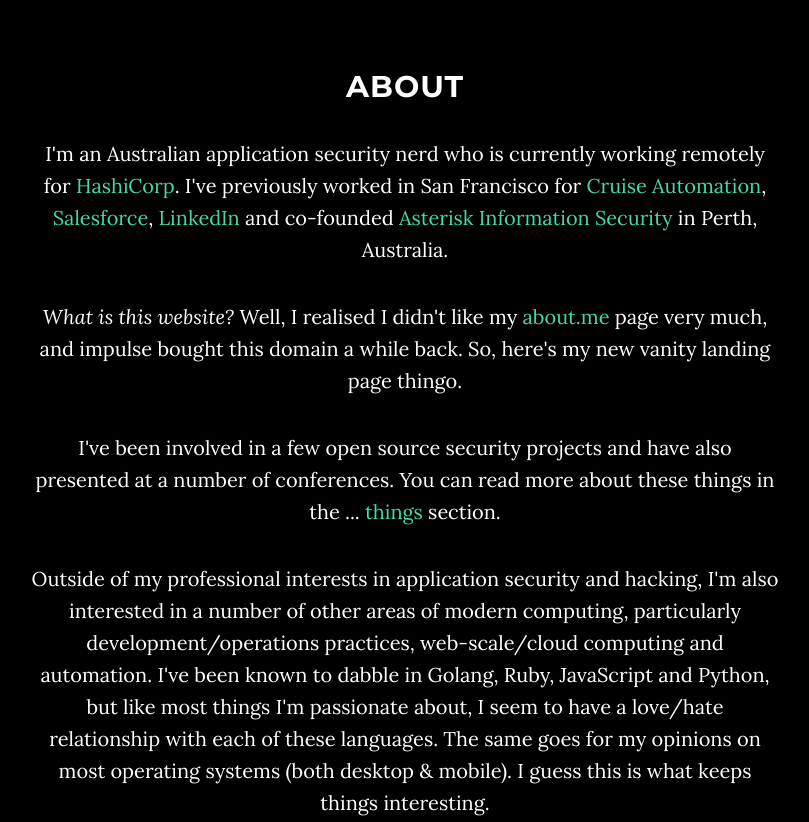
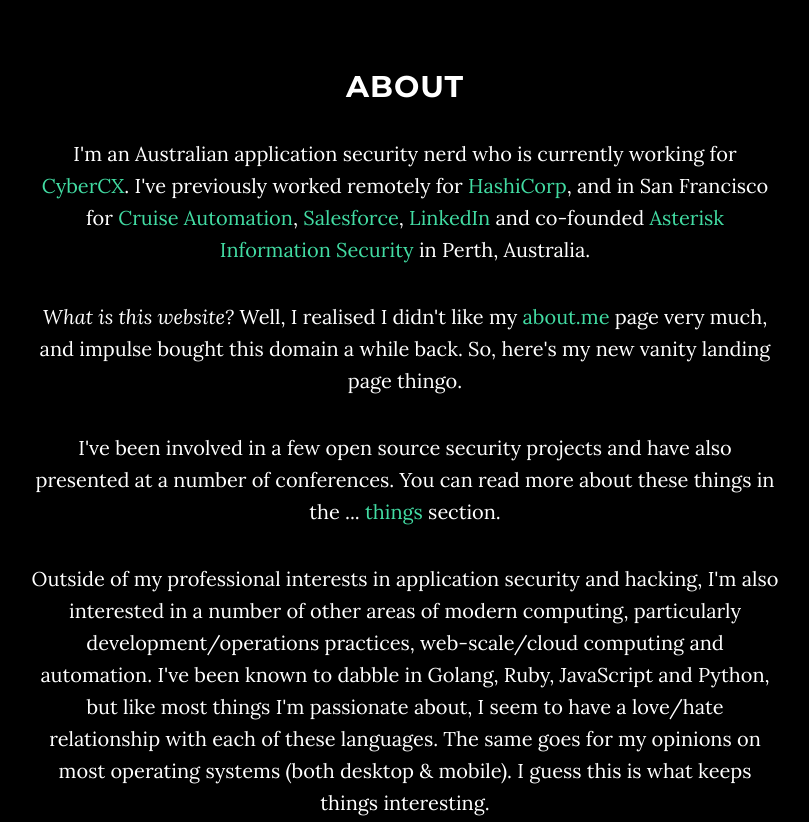
Before and after one commit to xntrik/xntrikwtf, a plain HTML site: page index.html in a window 1280 px wide. Shown: the part 980-1802 px from the top of the page, without its empty margins (235-1044 px from the left). Drawn offline with nearby package versions, Linux system fonts and the light colour scheme; a script that the page names is missing.

Commit message:
udpated job

```diff
--- a/index.html
+++ b/index.html
@@ -90,7 +90,7 @@
         <div class="row">
             <div class="col-lg-8 col-lg-offset-2">
                 <h2>About</h2>
-                <p>I'm an Australian application security nerd who is currently working remotely for <a href="https://hashicorp.com/">HashiCorp</a>. I've previously worked in San Francisco for <a href="https://getcruise.com/">Cruise Automation</a>, <a href="https://www.salesforce.com">Salesforce</a>, <a href="https://www.linkedin.com">LinkedIn</a> and co-founded <a href="https://www.asteriskinfosec.com.au">Asterisk Information Security</a> in Perth, Australia.</p>
+                <p>I'm an Australian application security nerd who is currently working for <a href="https://www.cybercx.com.au/">CyberCX</a>. I've previously worked remotely for <a href="https://hashicorp.com">HashiCorp</a>, and in San Francisco for <a href="https://getcruise.com/">Cruise Automation</a>, <a href="https://www.salesforce.com">Salesforce</a>, <a href="https://www.linkedin.com">LinkedIn</a> and co-founded <a href="https://www.asteriskinfosec.com.au">Asterisk Information Security</a> in Perth, Australia.</p>
                 <p><em>What is this website?</em> Well, I realised I didn't like my <a href="https://about.me/xntrik">about.me</a> page very much, and impulse bought this domain a while back. So, here's my new vanity landing page thingo.</p>
                 <p>I've been involved in a few open source security projects and have also presented at a number of conferences. You can read more about these things in the ... <a class="page-scroll" href="#things">things</a> section.</p>
                 <p>Outside of my professional interests in application security and hacking, I'm also interested in a number of other areas of modern computing, particularly development/operations practices, web-scale/cloud computing and automation. I've been known to dabble in Golang, Ruby, JavaScript and Python, but like most things I'm passionate about, I seem to have a love/hate relationship with each of these languages. The same goes for my opinions on most operating systems (both desktop &amp; mobile). I guess this is what keeps things interesting.</p>
@@ -98,7 +98,6 @@
                 <p>Before I was into computers though I spent a large portion of my life focused on music, particularly on the drums. This time was spent playing in a number of cover bands, studying Jazz Performance for a while at <a href="http://www.waapa.ecu.edu.au/">WAAPA</a>, and playing in a number of original, Perth bands. Including <a href="http://melangeband.com/">Mélange</a>, <a href="https://www.triplejunearthed.com/artist/grenade-baby-lemonade">Grenade Baby Lemonade</a>, <a href="https://www.triplejunearthed.com/artist/red-delicious">Red Delicious</a>, BLAST Furnace, and even doing a few shows drumming with <a href="https://en.wikipedia.org/wiki/Nathan_Gaunt">Nathan Gaunt</a>.</p>
                 <p>Outside of family, music and computers I'm into a bunch of regular (somewhat geeky) hobbies. BBQing, travelling, reading, writing, and gaming (console, PC, tabletop whatever).</p>
                 <p>I used to blog quite a bit, but then a few years ago deleted my old self-hosted (on AWS) wordpress and shifted to a <a href="https://jekyllrb.com/">Jekyll</a> powered blog on <a href="https://github.com/xntrik/xntrik.github.io">github pages</a>. During the process I went through and removed the archives - which dated back to the early 2000s I think.</p>
-                <p>"It's a strange world. Let's keep it that way." -<em>Warren Ellis</em></p>
                 <a href="#things" class="btn btn-circle page-scroll">
                     <i class="fa fa-angle-double-down animated"></i>
                 </a>
```
